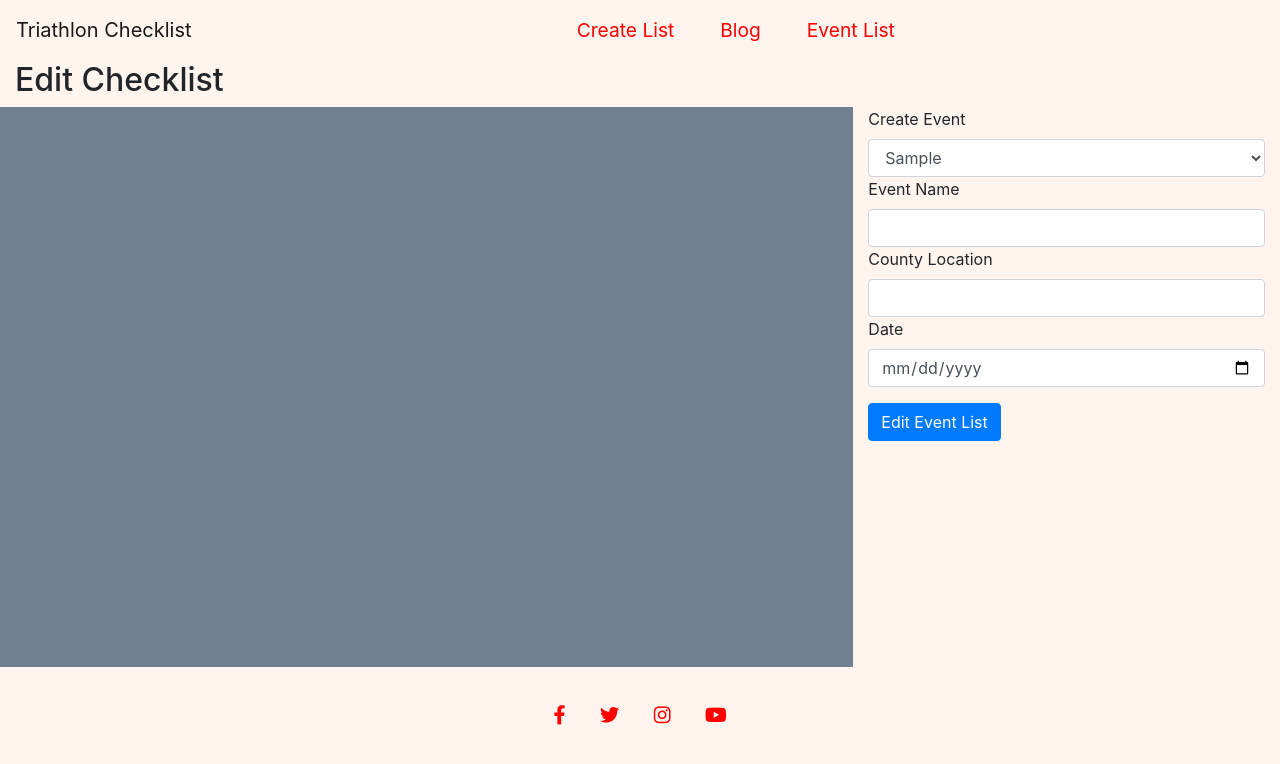
After one commit to johnj974/triathlon-checklist, a Flask app: template templates/editeventlist.html in a window 1280 px wide. The commit adds this page. Shown: the top 764 px of the page. Run offline with Flask 2, Linux system fonts and the light colour scheme; the template is opened without the code that fills it: most values are stand-ins (such as "Sample title", 1, 10 or a date in 2020); some libraries are stand-ins or nearby versions.

Commit message:
inserted update event button and link

```diff
--- a/app.py
+++ b/app.py
@@ -47,7 +47,7 @@
                            disciplines=all_disciplines)
 
 
-@app.route('/update_list/<checklist_id>', methods=["POST"])                                         # update path to update checklist
+@app.route('/update_list/<checklist_id>', methods=["POST"])                                         # update path to update checklist/populate editlist
 def update_list(checklist_id):
     checklist = mongo.db.checklist
     checklist.update({'_id': ObjectId(checklist_id)},
@@ -101,6 +101,14 @@
     mongo.db.events.remove({"_id": ObjectId(events_id)})
     return redirect(url_for("event_list"))
 
+@app.route("/edit_eventlist/<events_id>")                                                            # function to edit event list
+def edit_eventlist(events_id):
+    the_eventlist =  mongo.db.events.find_one({"_id": ObjectId(events_id)})
+    all_types =  mongo.db.types.find()
+    return render_template("editeventlist.html", events=the_eventlist,
+                           types=all_types)
+
+
 
 
 
--- /dev/null
+++ b/templates/editeventlist.html
@@ -0,0 +1,35 @@
+{% extends 'base.html' %}
+{% block content %}
+<div id="selector" class="container-fluid">
+	<h2>Edit Checklist</h2>
+	<div class="row">
+		<div id="swim" class="col-md-8">
+
+		</div>
+
+		<div id="run" class="col-md-4">
+			<form action="" method="POST">
+                    <div class="form-group">
+                        <label for="discipline_type">Create Event</label>
+                        <select class="form-control" id="types" name="discipline_type">
+                        {% for type in types %}
+                            <option value="{{ type.discipline_type }}">{{ type.discipline_type }}</option>
+                        {% endfor %}
+                        </select>
+                        <label for="name">Event Name</label>
+                        <input class="form-control" type="text" id="name" name="name">
+                        <label for="location">County Location</label>
+                        <input class="form-control" type="text" id="location" name="location">
+                        <label for="date">Date</label>
+                        <input type="date" id="date" name="date" class="form-control">
+
+                    </div>
+                    <div class="form-row">
+
+                    </div>
+                    <button type="submit" class="btn btn-primary">Edit Event List</button>
+            </form>
+		</div>
+	</div>
+</div>
+{% endblock %}
--- a/templates/editlist.html
+++ b/templates/editlist.html
@@ -45,7 +45,7 @@
 		</div>
 
 		<div id="run" class="col-md-4">
-			<p>choose raceday and submit selections buttons at bottom</p>
+
 		</div>
 	</div>
 </div>
--- a/templates/events.html
+++ b/templates/events.html
@@ -22,7 +22,7 @@
 				<td>{{type.discipline_type}}</td>
 				<td>{{type.location}}</td>
                 <td><button type="button" class="btn btn-outline-success">Success</button></td>
-                <td><button type="button" class="btn btn-outline-secondary">Secondary</button></td>
+                <td><a href="{{url_for('edit_eventlist', events_id=type._id)}}"><button type="button" class="btn btn-outline-secondary">Secondary</button></a></td>
                 <td><a href="{{url_for('delete_events', events_id=type._id)}}"><button type="button" class="btn btn-outline-danger">Danger</button></a></td>
 			</tr>
 		</tbody>
```
